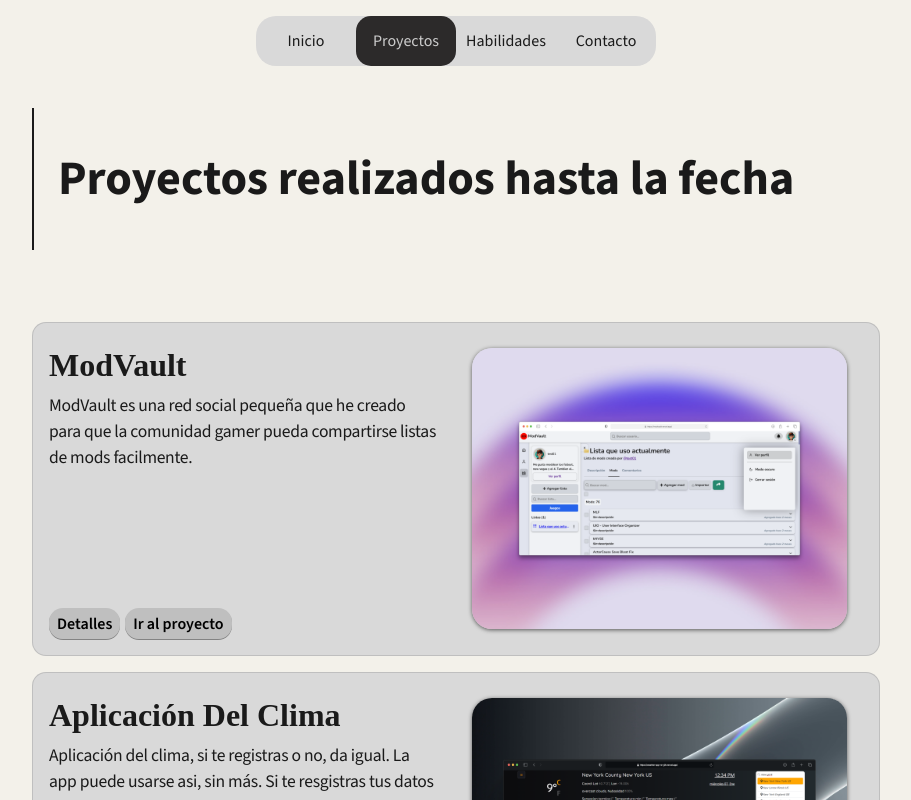
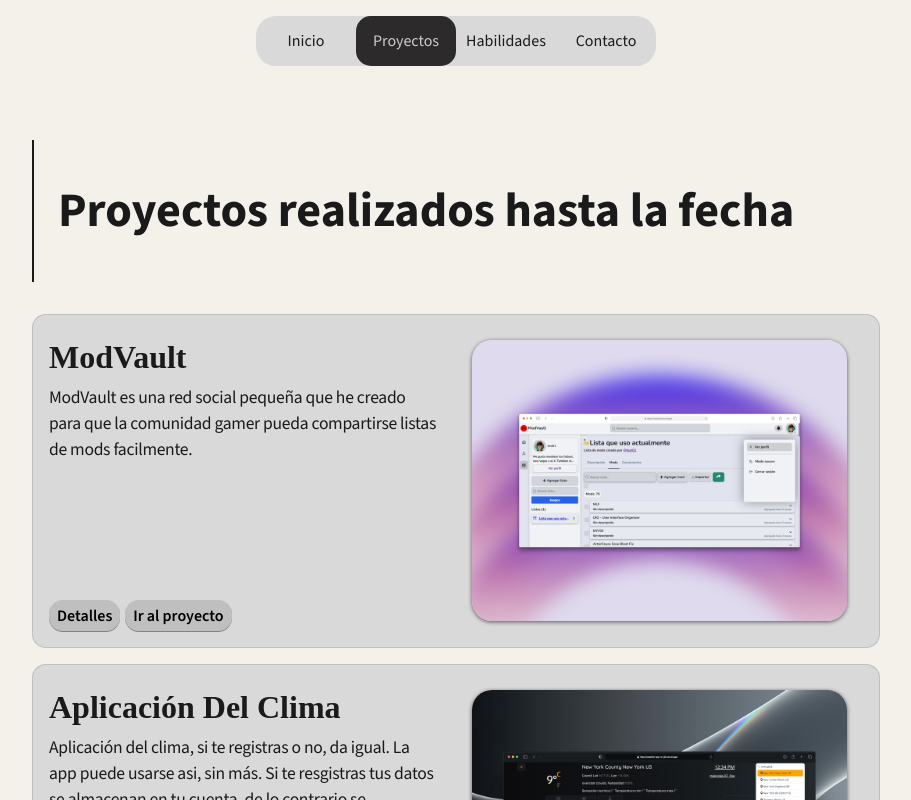
Before and after one commit to brandon-v-dev/portafolio, a React (Create React App) app: page /proyectos in a window 1280 px wide. Shown: the top 800 px of the page, without its empty margins (184-1095 px from the left). Built offline with nearby package versions, Linux system fonts and the light colour scheme; a web font is replaced by a local one.

Commit message:
se actualizó margin de los encabezados de cada sección

```diff
--- a/src/stylesheet/contacto.scss
+++ b/src/stylesheet/contacto.scss
@@ -7,8 +7,8 @@
     .introduccion-contacto {
         max-width: 700px;
         text-align: center;
-        margin: 0 auto;
         font-size: 1.1rem;
+        margin: 2rem auto;
     }
 
     .metodos-de-contacto {
--- a/src/stylesheet/habilidades.scss
+++ b/src/stylesheet/habilidades.scss
@@ -17,6 +17,8 @@
     .introduccion-habilidad {
         padding-left: 1em;
         border-left: 2px solid;
+        margin: 2rem 0;
+
 
         h2 {
             font-size: 3rem;
@@ -106,6 +108,7 @@
     .seccion-habilidades {
 
         .introduccion-habilidad {
+
             h2 {
                 overflow-wrap: break-word;
                 word-break: break-word;
--- a/src/stylesheet/inicio.scss
+++ b/src/stylesheet/inicio.scss
@@ -22,6 +22,7 @@
         display: flex;
         flex-direction: column;
         gap: 1rem;
+        margin: 2rem 0;
 
         h2 {
             font-size: 3rem;
--- a/src/stylesheet/proyectos.scss
+++ b/src/stylesheet/proyectos.scss
@@ -5,7 +5,7 @@
     min-height: 100vh;
 
     .seccion-titulo {
-        margin-bottom: 1.5em;
+        margin: 2rem 0;
         font-size: 3rem;
         border-left: 2px solid;
         padding: 1em 1em 1em 0.5em;
```
